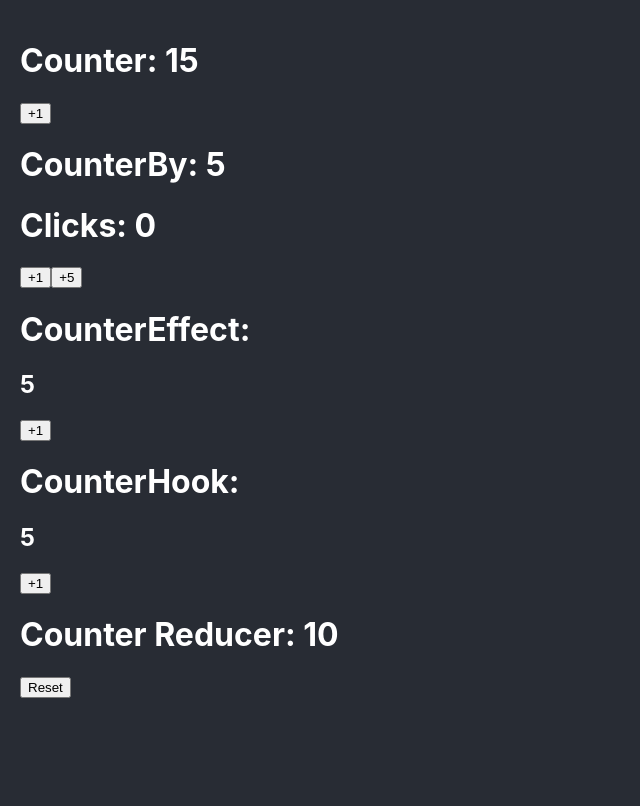
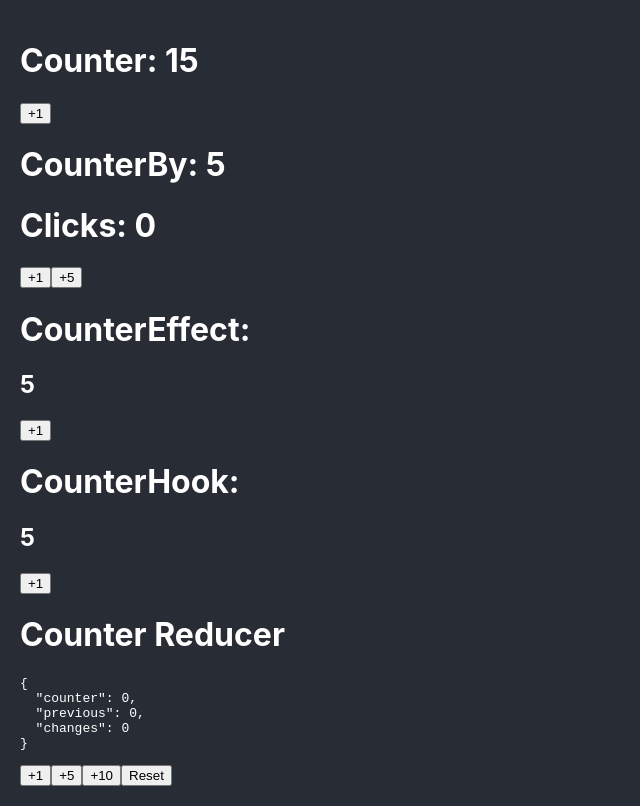
Before and after one commit to mjesusdev/courseReactPro, a React (Vite) app in the folder 01-bases/: page / in a window 1280 px wide. Shown: the whole page, without its empty margins (0-640 px from the left). Built offline with nearby package versions, Linux system fonts and the light colour scheme.

Commit message:
Increase counter and show state on page :rocket:

```diff
--- a/01-bases/src/bases/CounterReducer.tsx
+++ b/01-bases/src/bases/CounterReducer.tsx
@@ -7,9 +7,9 @@
 }
 
 const INITIAL_VALUE: CounterState = {
-    counter: 10,
-    previous: 15,
-    changes: 20
+    counter: 0,
+    previous: 0,
+    changes: 0
 }
 
 type CounterAction =
@@ -17,12 +17,22 @@
     | { type: 'reset' }
 
 const counterReducer = ( state: CounterState, action: CounterAction ): CounterState => {
+
+    const { counter, changes } = state;
+
     switch ( action.type ) {
         case 'reset':
             return {
                 changes: 0,
                 counter: 0,
                 previous: 0
+            }
+
+        case 'increaseBy':
+            return {
+                changes: changes + 1,
+                counter: counter + action.payload.value,
+                previous: counter
             }
 
         default:
@@ -32,17 +42,33 @@
 
 export const CounterReducerComponent = () => {
 
-    const [ { counter }, dispatch ] = useReducer( counterReducer, INITIAL_VALUE )
+    const [ counterState, dispatch ] = useReducer( counterReducer, INITIAL_VALUE )
 
-    const handleClick = () => {
+    const handleReset = () => {
         dispatch({ type: 'reset' });
+    }
+
+    const increaseBy = ( value: number ) => {
+        dispatch({ type: 'increaseBy', payload: { value } } )
     }
 
     return (
         <>
-            <h1>Counter Reducer: { counter } </h1>
+            <h1>Counter Reducer</h1>
+            <pre>
+                { JSON.stringify( counterState, null, 2 ) }
+            </pre>
 
-            <button onClick={ handleClick }>
+            <button onClick={ () => increaseBy(1) }>
+                +1
+            </button>
+            <button onClick={ () => increaseBy(5) }>
+                +5
+            </button>
+            <button onClick={ () => increaseBy(10) }>
+                +10
+            </button>
+            <button onClick={ handleReset }>
                 Reset
             </button>
         </>
```
